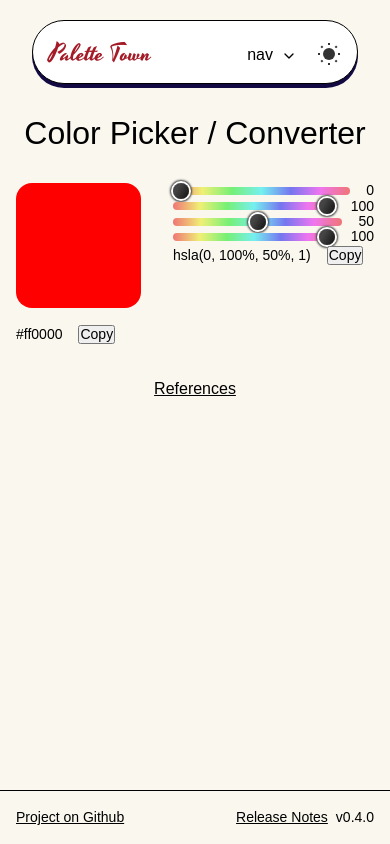
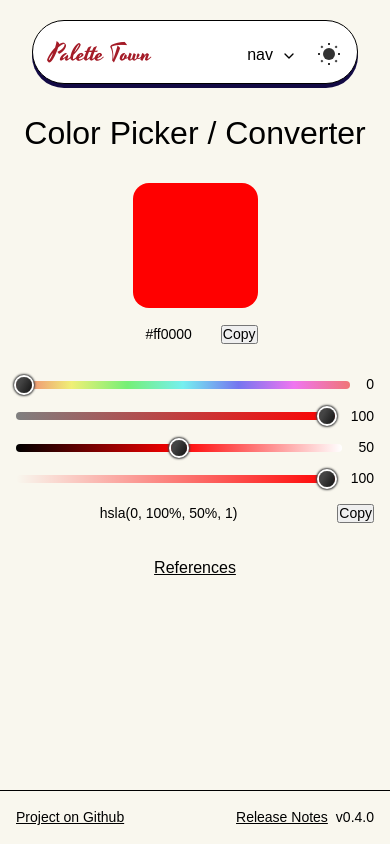
Before and after one commit to nithyarakash-t/palette-town, a React (Vite) app: page /colorpicker in a window 390 px wide. Built offline with nearby package versions, Linux system fonts and the light colour scheme; a web font is replaced by a local one.

Commit message:
styled hsla sliders

```diff
--- a/src/components/apps/colorpicker/components/result/Result.scss
+++ b/src/components/apps/colorpicker/components/result/Result.scss
@@ -1,7 +1,11 @@
 .cop-result__group {
+    > p {
+        margin: 0 auto;
+    }
     & {
         position: relative;
         display: flex;
+        flex-wrap: wrap;
         align-items: center;
         gap: 1rem;
     }
--- a/src/components/apps/colorpicker/components/slider/Slider.scss
+++ b/src/components/apps/colorpicker/components/slider/Slider.scss
@@ -8,8 +8,10 @@
     }
     input {
       --_pos: 0;
-      --_bg: linear-gradient( to right, hsl(0, 80%, 70%) 0%, hsl(30, 80%, 70%) 8.3%, hsl(60, 80%, 70%) 16.6%, hsl(90, 80%, 70%) 25%, hsl(120, 80%, 70%) 33.3%, hsl(150, 80%, 70%) 41.6%, hsl(180, 80%, 70%) 50%, hsl(210, 80%, 70%) 58.3%, hsl(240, 80%, 70%) 66.6%, hsl(270, 80%, 70%) 75%, hsl(300, 80%, 70%) 83.3%, hsl(330, 80%, 70%) 91.6%, hsl(360, 80%, 70%) 100% );
+      --_bg: red;
       --_shadow: none;
+      --_thumb-bg: linear-gradient(120deg, #444 30%, #111 100%);
+      --_thumb-shadow: 0 0 0 2px white, 0 0 2px 3px #444;
       flex: 1;
       appearance: none;
       outline: none;
@@ -19,6 +21,11 @@
       background: var(--_bg);
       box-shadow: var(--_shadow);
 
+      // unable to combine
+      // #{&}::-moz-range-thumb,
+      // #{&}::-webkit-slider-thumb {
+      //   @include utl.hue-slider-thumb-focus();
+      // }
       &::-webkit-slider-thumb {
         @include utl.slider-thumb();
       }
@@ -27,42 +34,17 @@
       }
 
       &:focus {
-        // unable to combine
-        // #{&}::-moz-range-thumb,
-        // #{&}::-webkit-slider-thumb {
-        //   @include utl.hue-slider-thumb-focus();
-        // }
-        &::-webkit-slider-thumb {
-          @include utl.hue-slider-thumb-focus();
-        }
-        &::-moz-range-thumb {
-          @include utl.hue-slider-thumb-focus();
-        }
-        & {
-          height: 0.625rem;
-          background: linear-gradient(
-            to right,
-            hsl(0, 100%, 50%) 0%,
-            hsl(30, 100%, 50%) 8.3%,
-            hsl(60, 100%, 50%) 16.6%,
-            hsl(90, 100%, 50%) 25%,
-            hsl(120, 100%, 50%) 33.3%,
-            hsl(150, 100%, 50%) 41.6%,
-            hsl(180, 100%, 50%) 50%,
-            hsl(210, 100%, 50%) 58.3%,
-            hsl(240, 100%, 50%) 66.6%,
-            hsl(270, 100%, 50%) 75%,
-            hsl(300, 100%, 50%) 83.3%,
-            hsl(330, 100%, 50%) 91.6%,
-            hsl(360, 100%, 50%) 100%
-          );
-        }
+        height: 0.625rem;
       }
 
-      &.-mono {
-        --_bg: linear-gradient(to bottom, #444 0%, #111 100%) !important;
-        --_shadow: none !important;
-      }
+      &.-hue { @include utl.hue-slider(); }
+      &.-saturation { @include utl.saturation-slider(); }
+      &.-lightness { @include utl.lightness-slider(); }
+      &.-alpha { @include utl.alpha-slider(); }
+      &.-red { @include utl.red-slider(); }
+      &.-green { @include utl.green-slider(); }
+      &.-blue { @include utl.blue-slider(); }
+      &.-mono { @include utl.mono-slider(); }
     }
     & {
       display: flex;
--- a/src/components/apps/colorpicker/components/slider/_utils.scss
+++ b/src/components/apps/colorpicker/components/slider/_utils.scss
@@ -4,11 +4,57 @@
     width: 1rem;
     height: 1rem;
     border-radius: 50%;
-    background: linear-gradient(120deg, #444 30%, #111 100%);
-    box-shadow: 0 0 0 2px white, 0 0 2px 3px #444;
+    background: var(--_thumb-bg, linear-gradient(120deg, #444 30%, #111 100%));
+    box-shadow: var(--_thumb-shadow, 0 0 0 2px white, 0 0 2px 3px #444);
 }
 
-@mixin hue-slider-thumb-focus {
-    background: linear-gradient(120deg, hsl(calc(var(--_pos) * 360), 90%, 50% ) 30%, hsl( calc(var(--_pos) * 360), 100%, 40% ) 100%);
-    box-shadow: 0 0 0 3px white, 0 0 2px 4px hsl(calc(var(--_pos) * 360), 100%, 50%);
+//varieties
+@mixin hue-slider {
+    --_bg: linear-gradient( to right, hsl(0, 80%, 70%) 0%, hsl(30, 80%, 70%) 8.3%, hsl(60, 80%, 70%) 16.6%, hsl(90, 80%, 70%) 25%, hsl(120, 80%, 70%) 33.3%, hsl(150, 80%, 70%) 41.6%, hsl(180, 80%, 70%) 50%, hsl(210, 80%, 70%) 58.3%, hsl(240, 80%, 70%) 66.6%, hsl(270, 80%, 70%) 75%, hsl(300, 80%, 70%) 83.3%, hsl(330, 80%, 70%) 91.6%, hsl(360, 80%, 70%) 100% );
+    &:focus {
+        --_bg: linear-gradient(
+            to right, hsl(0, 100%, 50%) 0%, hsl(30, 100%, 50%) 8.3%, hsl(60, 100%, 50%) 16.6%, hsl(90, 100%, 50%) 25%,
+            hsl(120, 100%, 50%) 33.3%, hsl(150, 100%, 50%) 41.6%, hsl(180, 100%, 50%) 50%, hsl(210, 100%, 50%) 58.3%,
+            hsl(240, 100%, 50%) 66.6%, hsl(270, 100%, 50%) 75%, hsl(300, 100%, 50%) 83.3%,
+            hsl(330, 100%, 50%) 91.6%, hsl(360, 100%, 50%) 100%
+        );
+    }
+    &:focus {
+        --_thumb-bg: linear-gradient(120deg, hsl(calc(var(--_pos) * 360), 90%, 50% ) 30%, hsl( calc(var(--_pos) * 360), 100%, 40% ) 100%);
+        --_thumb-shadow: 0 0 0 3px white, 0 0 2px 4px hsl(calc(var(--_pos) * 360), 100%, 50%);
+    }
+
 }
+
+@mixin saturation-slider {
+    --_bg: linear-gradient(to right, hsla( var(--_hue), 0%, var(--_lightness), var(--_alpha)) 0%,
+                                    hsla( var(--_hue), 100%, var(--_lightness), var(--_alpha)) 100%);
+}
+
+@mixin lightness-slider {
+    --_bg: linear-gradient(to right, hsla( var(--_hue), var(--_saturation), 0%, var(--_alpha) ) 0%,
+                                     hsla( var(--_hue), var(--_saturation), 50%, var(--_alpha) ) 50%,
+                                     hsla(var(--_hue), var(--_saturation), 100%, var(--_alpha)) 100%);
+}
+
+@mixin alpha-slider {
+    --_bg: linear-gradient(to right, hsla(var(--_hue), var(--_saturation), var(--_lightness), 0) 0%,
+                                    hsla(var(--_hue), var(--_saturation), var(--_lightness), 1) 100%);
+}
+
+@mixin red-slider {
+    --_bg: linear-gradient(to right, rgb(0, 0, 0) 0%, rgb(255, 0, 0) 100%);
+}
+
+@mixin green-slider {
+    --_bg: linear-gradient(to right, rgb(0, 0, 0) 0%, rgb(0, 255, 0) 100%);
+}
+
+@mixin blue-slider {
+    --_bg: linear-gradient(to right, rgb(0, 0, 0) 0%, rgb(0, 0, 255) 100%);
+}
+
+@mixin mono-slider {
+    --_bg: linear-gradient(to bottom, #444 0%, #111 100%);
+    --_shadow: none;
+}
--- a/src/components/apps/colorpicker/main/Main.scss
+++ b/src/components/apps/colorpicker/main/Main.scss
@@ -1,4 +1,8 @@
 .cop-main {
+    &__inputgroup {
+        display: grid;
+        gap: 1rem;
+    }
     &__result {
         & {
             border-radius: 1rem;
@@ -8,15 +12,23 @@
         &group {
             display: grid;
             gap: 1rem;
+            width: min(var(--_result-width), 100%);
         }
     }
     &__right {
-
+        display: grid;
+        gap: 2rem;
+        width: 100%;
     }
     &__wrap {
         --_result-width: 7.8125rem;
         display: grid;
         gap: 2rem;
         grid-template-columns: 7.8125rem 1fr;
+
+        @media (max-width: 600px) {
+            grid-template-columns: 1fr;
+            place-items: center;
+        }
     }
 }
--- a/src/components/apps/colorpicker/main/Main.tsx
+++ b/src/components/apps/colorpicker/main/Main.tsx
@@ -1,4 +1,4 @@
-import { useReducer } from 'react';
+import React, { useReducer } from 'react';
 import { Result } from '../components/result/Result';
 import { Slider } from '../components/slider/Slider';
 import { colorReducer, initialState } from './colorReducer';
@@ -8,7 +8,10 @@ export function Main() {
     const [state, dispatch] = useReducer(colorReducer, initialState);
 
     return (
-        <div className='cop-main__wrap'>
+        <div className='cop-main__wrap'
+             style={{'--_hue': state.hue, '--_saturation': `${state.saturation}%`,
+                    '--_lightness': `${state.lightness}%`, '--_alpha': state.alpha} as React.CSSProperties}
+        >
             <div className='cop-main__resultgroup'>
                 <div className='cop-main__result' style={{ backgroundColor: state.color }}> </div>
                 <Result result={state.color} />
--- a/src/components/apps/colorpicker/references/references.ts
+++ b/src/components/apps/colorpicker/references/references.ts
@@ -1,15 +1,31 @@
 import { Reference } from "../../css-colors/references/references-list";
 
-export const references:Reference[] = [
-    {
-        name: 'Hslpicker',
-        link: 'https://hslpicker.com'
-    },
-    {
-        name: 'Colorpicker . fr',
-        link: 'https://colorpicker.fr/'
-    },
-]
+export const references: Reference[] = [
+  {
+    name: "Hslpicker",
+    link: "https://hslpicker.com",
+  },
+  {
+    name: "Colorpicker . fr",
+    link: "https://colorpicker.fr/",
+  },
+  {
+    name: "Colorizer",
+    link: "https://colorizer.org/",
+  },
+  {
+    name: "Atmos style",
+    link: "https://atmos.style/color-picker/hsl",
+  },
+  {
+    name: "Colorhexa",
+    link: "https://www.colorhexa.com/",
+  },
+  {
+    name: "W3schools",
+    link: "https://www.w3schools.com/colors/colors_hsl.asp",
+  },
+];
 
 /**
 Try to include css color names
@@ -17,7 +33,7 @@ dropdown to add / remove more types
  */
 
 /**
- * rgb, hex, css native, hsl
+ * rgb, hex, css native, hsl, cmyk
  *
  * lch, oklch, hwb
  */
```
Also changed, not shown: src/components/apps/colorpicker/utils/utils.ts (added, +25 -0 lines).
